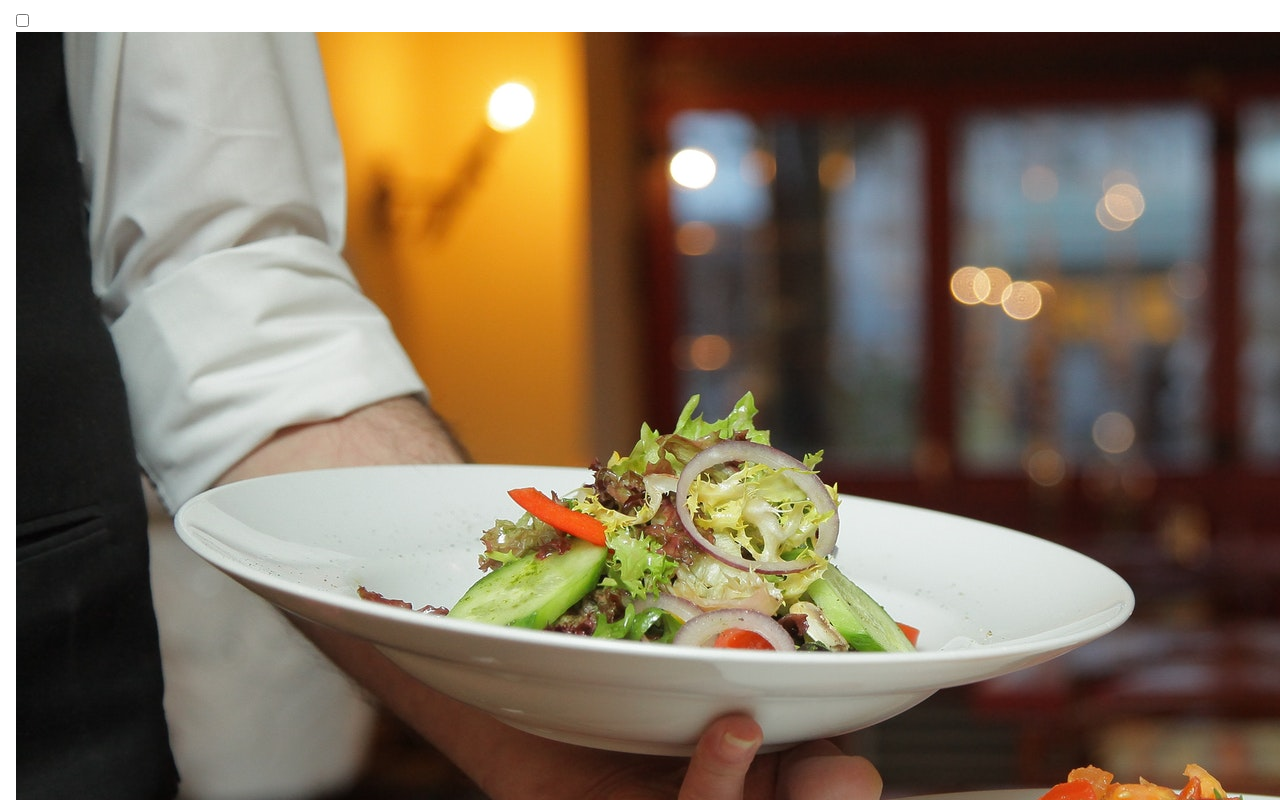
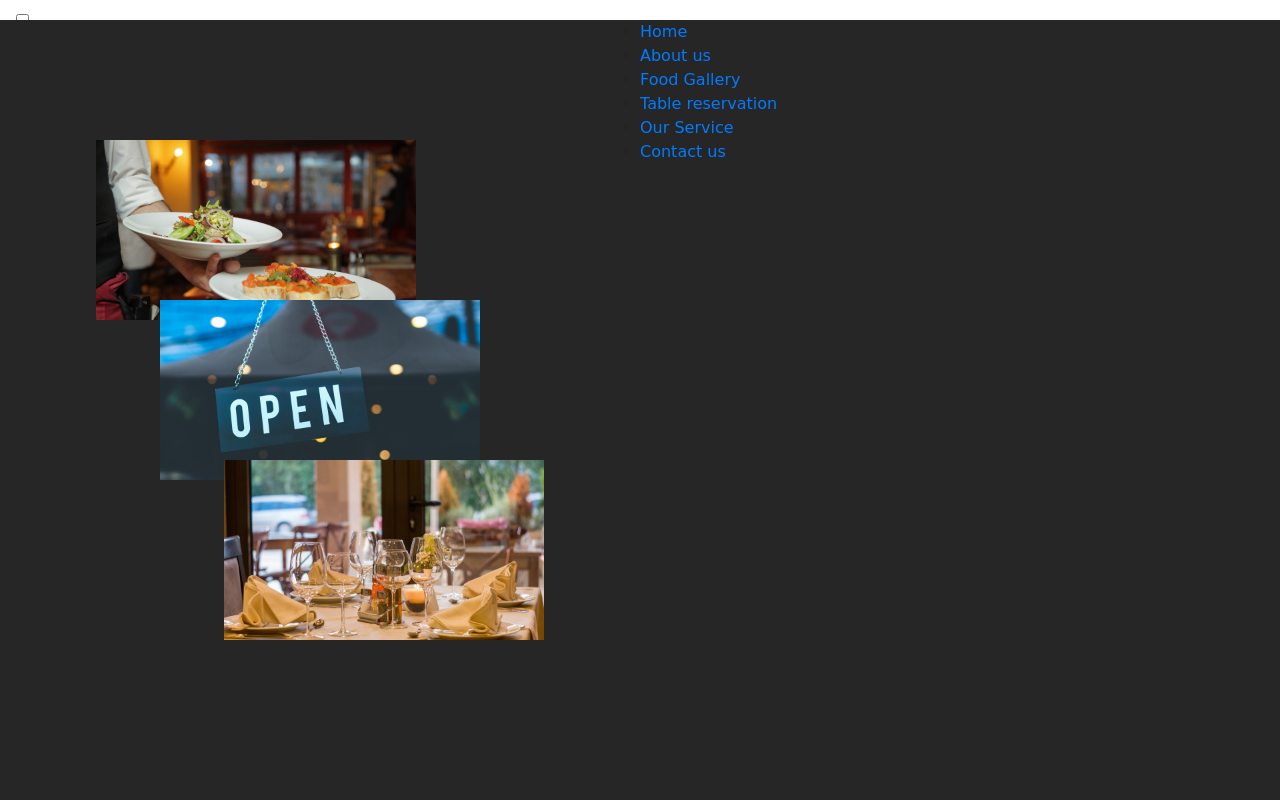
Before and after one commit to ciamac-da/SassRestaurantApp, a plain HTML site: page index.html in a window 1280 px wide. Shown: the top 800 px of the page. Drawn offline with nearby package versions, Linux system fonts and the light colour scheme; a web font is replaced by a local one.

Commit message:
Veridfied by Cia v1.3.5 continue making navbar

```diff
--- a/scss/_layout.scss
+++ b/scss/_layout.scss
@@ -1,3 +1,47 @@
+
+.navbar{
+    position: relative;
+    z-index: 200;
+
+    &-navigation{
+        display: flex;
+
+        &-left{
+            width: 50vw;
+            height: 100vh;
+            background-color: map-get($colors, dark );
+            position: fixed;
+            left: 0;
+
+            .left-img{
+                width: $num*50%;
+                position: absolute;
+            }
+            .left-img-1{
+                top: 15%;
+                left: 15%;
+            }
+            .left-img-2{
+                top: 35%;
+                left: 25%;
+            }
+            .left-img-3{
+                top: 55%;
+                left: 35%;
+            }
+        }
+
+        &-right{
+            width: 50vw;
+            height: 100vh;
+            background-color: map-get($colors, dark );
+            position: fixed;
+            right: 0;
+        }
+    }
+}
+
+
 .header{
     width: $num*100%;
     height: $num*100vh;
```
Also changed, not shown: css/main.css, 1 other file.
